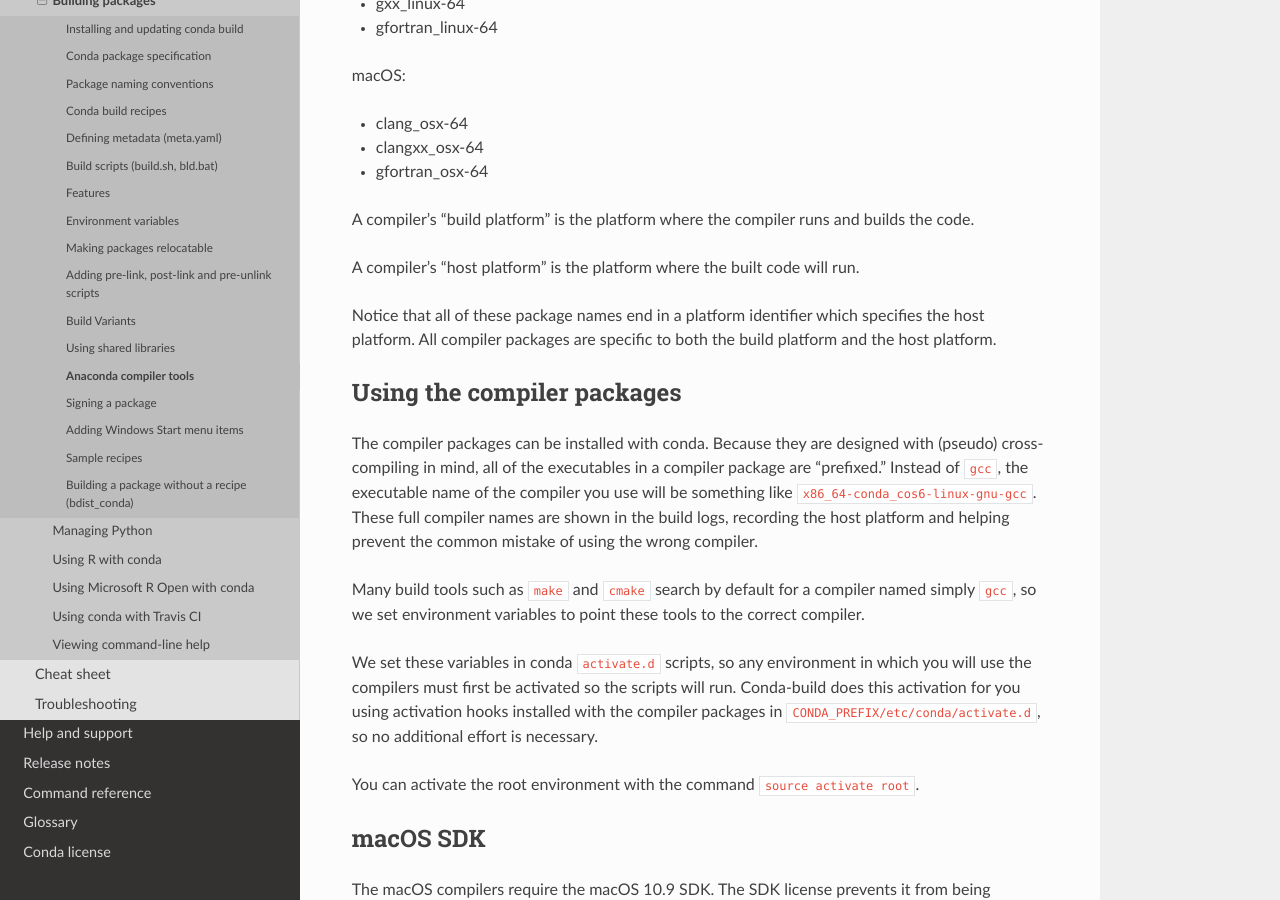
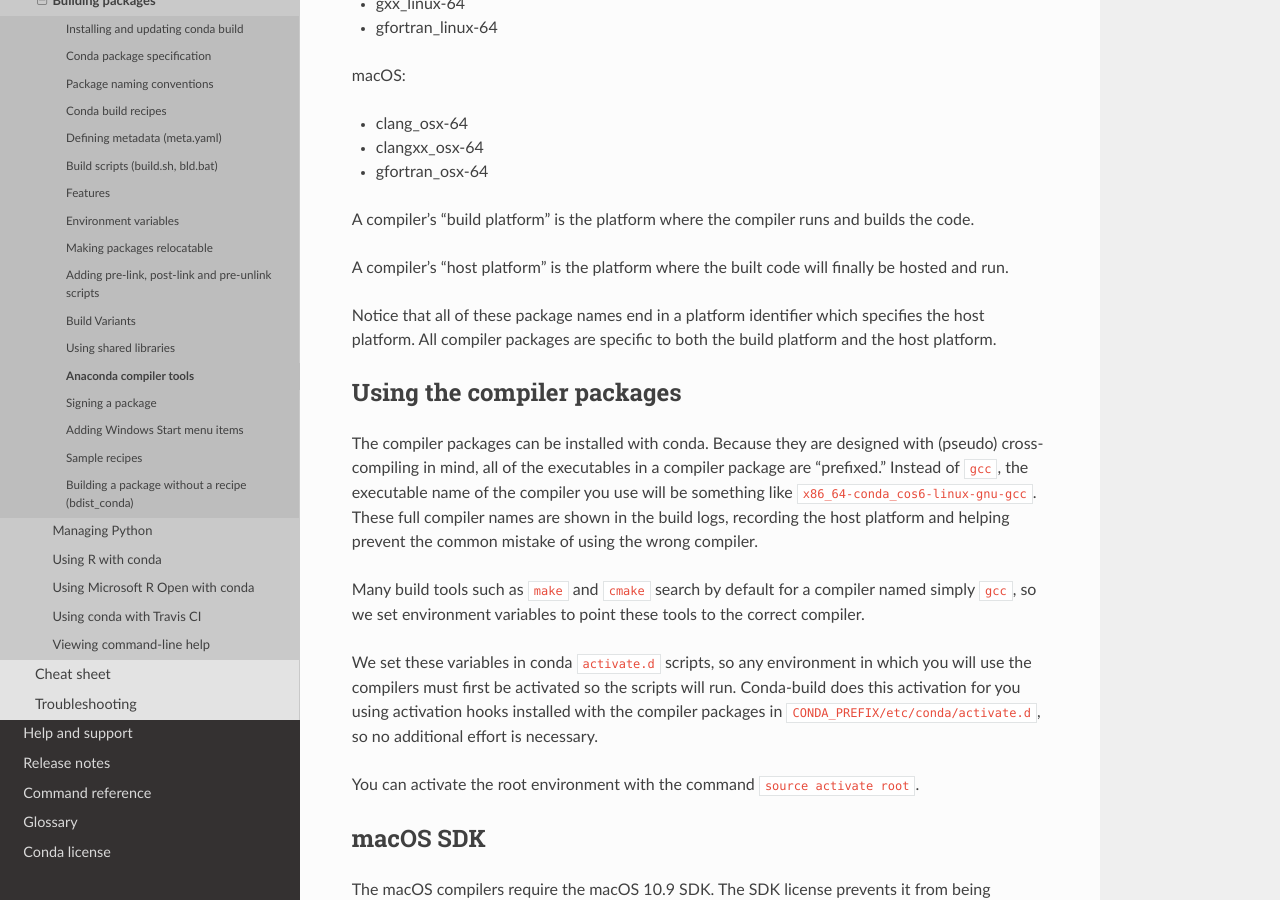
Before and after one commit to conda/conda-docs, a Sphinx documentation site: the page built from docs/source/user-guide/tasks/build-packages/compiler-tools.rst, in a window 1280 px wide and 900 px high, scrolled down 490 px. Built offline with Sphinx 7.4.7 and the Read the Docs theme 2.0.0, drawn with Linux system fonts in a browser that asks for light colours.

Commit message:
tweak host definition
tweak host definition

```diff
--- a/docs/source/user-guide/tasks/build-packages/compiler-tools.rst
+++ b/docs/source/user-guide/tasks/build-packages/compiler-tools.rst
@@ -29,7 +29,8 @@ macOS:
 A compiler's "build platform" is the platform where the compiler runs and
 builds the code.
 
-A compiler's "host platform" is the platform where the built code will run.
+A compiler's "host platform" is the platform where the built code will finally
+be hosted and run.
 
 Notice that all of these package names end in a platform identifier which
 specifies the host platform. All compiler packages are specific to both the
```
